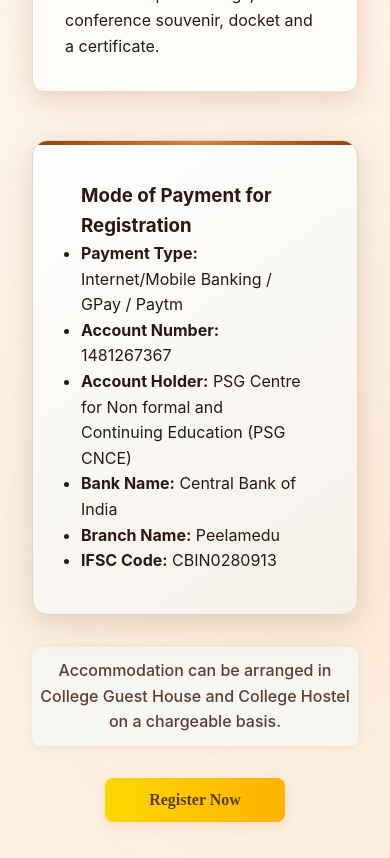
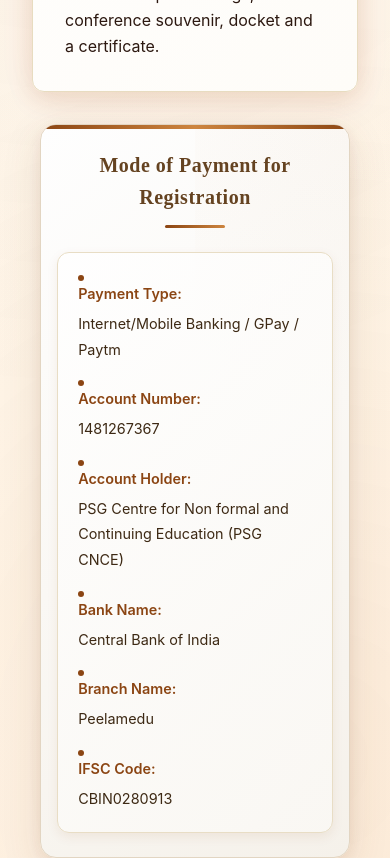
Before and after one commit to Shananthika13/Conference_web, a React (Vite) app: page / in a window 390 px wide. Shown: the part 8260-9118 px from the top of the page. Built offline with nearby package versions, Linux system fonts and the light colour scheme.

Commit message:
mode_style

```diff
--- a/src/FashionTechConference.css
+++ b/src/FashionTechConference.css
@@ -2676,3 +2676,162 @@
   background: linear-gradient(90deg, #8b4513 0%, #cd853f  50%, #8b4513 100%);
   border-radius: 16px 16px 0 0;
 }
+
+
+
+
+.payment-box {
+  max-width: 52rem;
+  margin: 3rem auto 0 auto;
+  background:
+    linear-gradient(145deg, #fefefe 0%, #faf8f4 50%, #f5f1ea 100%),
+    radial-gradient(ellipse at top, rgba(139, 69, 19, 0.03) 0%, transparent 60%);
+  border-radius: 16px;
+  box-shadow:
+    0 12px 40px rgba(101, 67, 33, 0.12),
+    0 4px 16px rgba(139, 69, 19, 0.08),
+    inset 0 1px 0 rgba(255, 255, 255, 0.9);
+  border: 1.5px solid #e2d5c2;
+  padding: 2.5rem 3rem;
+  position: relative;
+  overflow: hidden;
+}
+
+.payment-box::before {
+  content: '';
+  position: absolute;
+  top: 0;
+  left: 0;
+  right: 0;
+  height: 4px;
+  background: linear-gradient(90deg, #8b4513 0%, #cd853f  50%, #8b4513 100%);
+  border-radius: 16px 16px 0 0;
+}
+
+.payment-box::after {
+  content: '';
+  position: absolute;
+  top: -50%;
+  right: -50%;
+  width: 100%;
+  height: 100%;
+  background: radial-gradient(circle, rgba(205, 133, 63, 0.04) 0%, transparent 70%);
+  pointer-events: none;
+}
+
+.payment-box h3 {
+  font-family: 'Playfair Display', serif;
+  font-size: 1.65rem;
+  font-weight: 600;
+  color: #654321;
+  margin-bottom: 2rem;
+  text-align: center;
+  position: relative;
+  z-index: 1;
+  letter-spacing: 0.5px;
+}
+
+.payment-box h3::after {
+  content: '';
+  display: block;
+  width: 60px;
+  height: 3px;
+  background: linear-gradient(90deg, #8b4513, #cd853f);
+  margin: 0.75rem auto;
+  border-radius: 2px;
+}
+
+.payment-box ul {
+  list-style-type: none;
+  padding: 2rem;
+  margin: 0;
+  background: linear-gradient(135deg, rgba(255, 255, 255, 0.8) 0%, rgba(250, 248, 244, 0.9) 100%);
+  border: 1px solid #e8ddc5;
+  border-radius: 12px;
+  box-shadow: 0 4px 12px rgba(139, 69, 19, 0.08);
+  position: relative;
+  z-index: 1;
+}
+
+.payment-box li {
+  font-size: 1rem;
+  color: #3d2914;
+  line-height: 1.8;
+  margin-bottom: 1rem;
+  display: flex;
+  align-items: center;
+}
+
+.payment-box li:last-child {
+  margin-bottom: 0;
+}
+
+.payment-box li::before {
+  content: '';
+  width: 6px;
+  height: 6px;
+  background: #8b4513;
+  border-radius: 50%;
+  margin-right: 1rem;
+  flex-shrink: 0;
+}
+
+.payment-box li strong {
+  color: #8b4513;
+  font-weight: 600;
+  min-width: 140px;
+  display: inline-block;
+  font-family: 'Inter', -apple-system, BlinkMacSystemFont, sans-serif;
+}
+
+/* Responsive Design */
+@media (max-width: 768px) {
+  .payment-box {
+    max-width: 95%;
+    margin: 2rem auto 0 auto;
+    padding: 2rem 1.5rem;
+  }
+
+  .payment-box h3 {
+    font-size: 1.4rem;
+  }
+
+  .payment-box ul {
+    padding: 1.5rem;
+  }
+
+  .payment-box li {
+    flex-direction: column;
+    align-items: flex-start;
+    text-align: left;
+  }
+
+  .payment-box li strong {
+    min-width: auto;
+    margin-bottom: 0.25rem;
+  }
+
+  .payment-box li::before {
+    margin-right: 0.75rem;
+    margin-top: 0.1rem;
+  }
+}
+
+@media (max-width: 480px) {
+  .payment-box {
+    padding: 1.5rem 1rem;
+  }
+
+  .payment-box h3 {
+    font-size: 1.25rem;
+    margin-bottom: 1.5rem;
+  }
+
+  .payment-box ul {
+    padding: 1.25rem;
+  }
+
+  .payment-box li {
+    font-size: 0.9rem;
+  }
+}
```
